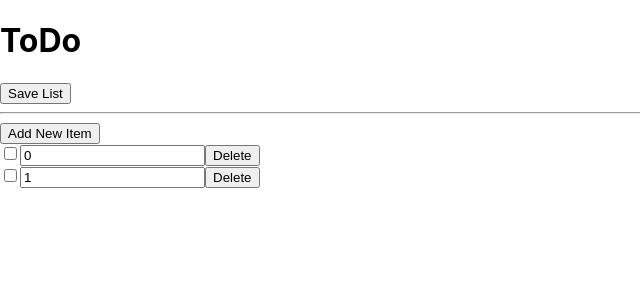
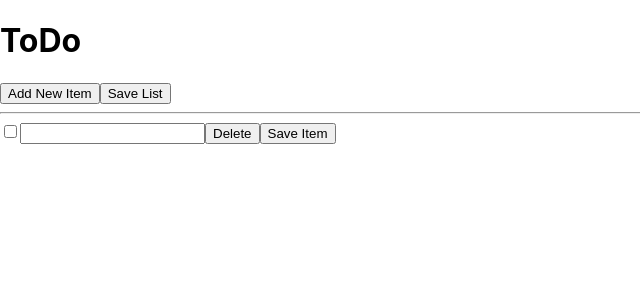
Before and after one commit to awhite2490/todolist, a React (Create React App) app: page / in a window 1280 px wide. Both pictures are taken after a click on the button "Add New Item". Shown: the top 300 px of the page, without its empty margins (0-640 px from the left). Built offline with nearby package versions, Linux system fonts and the light colour scheme.

Commit message:
up to page 42

```diff
--- a/src/App.js
+++ b/src/App.js
@@ -1,13 +1,52 @@
 import React from 'react';
 import './App.css';
-import List from './Components/List.js';
+import Item from "./Components/Item.js";
 
 class App extends React.Component {
   constructor(props) {
     super(props);
     this.state = {
-      list: <List />
+      items:[],
+      nextIndex:0,
     }
+  }
+
+  changeText(index, text) {
+    alert(index);
+    alert(text);
+  }
+
+  changeItem(i, newValue) {
+    alert(i);
+    alert(newValue);
+    /*const currItems = this.state.items.slice()
+    const newItem = <Item
+                      removeItem={(i) => this.removeItem(i)}
+                      value= {newValue}
+                      key={i}
+                      changeItem={(z,n) => this.changeItem(z, n)}
+                      />
+    currItems[i] = newItem;
+    this.setState({items: currItems});*/
+  }
+
+  addItem() {
+    const curritems = this.state.items.slice()
+    const newItem = <Item
+                      removeItem={(i) => this.removeItem(i)}
+                      value={this.state.nextIndex}
+                      changeItem={(z,n) => this.changeItem(z, n)}
+                      text=''
+                    />
+    var newIndex = this.state.nextIndex;
+    newIndex++;
+    this.setState({items:curritems.concat(newItem), nextIndex: newIndex});
+  }
+
+  removeItem(i) {
+    const curritems = this.state.items.slice()
+    delete curritems[i];
+    this.setState({items: curritems});
   }
 
   save() {
@@ -19,9 +58,10 @@ class App extends React.Component {
     return (
       <div>
         <h1>ToDo</h1>
+        <button onClick={() => this.addItem()}>Add New Item</button>
         <button onClick={() => this.save()}>Save List</button>
         <hr/>
-        {this.state.list}
+        {this.state.items}
       </div>
     );
   }
--- a/src/Components/Item.js
+++ b/src/Components/Item.js
@@ -5,8 +5,9 @@ class Item extends React.Component {
         return (
             <div>
                 <input type="checkbox"/>
-                <input type="textbox" value={this.props.value}/>
+                <input type="textbox" value={this.props.text} />
                 <button onClick={() => this.props.removeItem(this.props.value)}>Delete</button>
+                <button onClick={() => this.props.changeItem(this.props.value, this.props.text)}>Save Item</button>
             </div>
         )
     }
--- a/src/Components/List.js
+++ /dev/null
@@ -1,44 +0,0 @@
-import React from "react";
-import Item from "./Item.js";
-
-class List extends React.Component {
-    constructor(props) {
-        super(props);
-        this.state = {
-            nextIndex: 0,
-            items:[]
-        }
-    }
-
-    addItem() {
-        const curritems = this.state.items.slice()
-        const newItem = <Item
-                          addItem={() => this.addItem()}
-                          removeItem={(i) => this.removeItem(i)}
-                          value= {this.state.nextIndex}
-                        />
-        var newIndex = this.state.nextIndex;
-        newIndex++;
-        this.setState({items:curritems.concat(newItem), nextIndex: newIndex});
-      }
-
-      removeItem(i) {
-        const curritems = this.state.items.slice()
-        delete curritems[i];
-        this.setState({items: curritems});
-      }
-
-    render() {
-        if (this.state.nextIndex === 0) {
-            this.addItem();
-        }
-        return (
-            <div>
-                <button onClick={() => this.addItem()}>Add New Item</button>
-                {this.state.items}
-            </div>
-        )
-    }
-}
-
-export default List;
```
